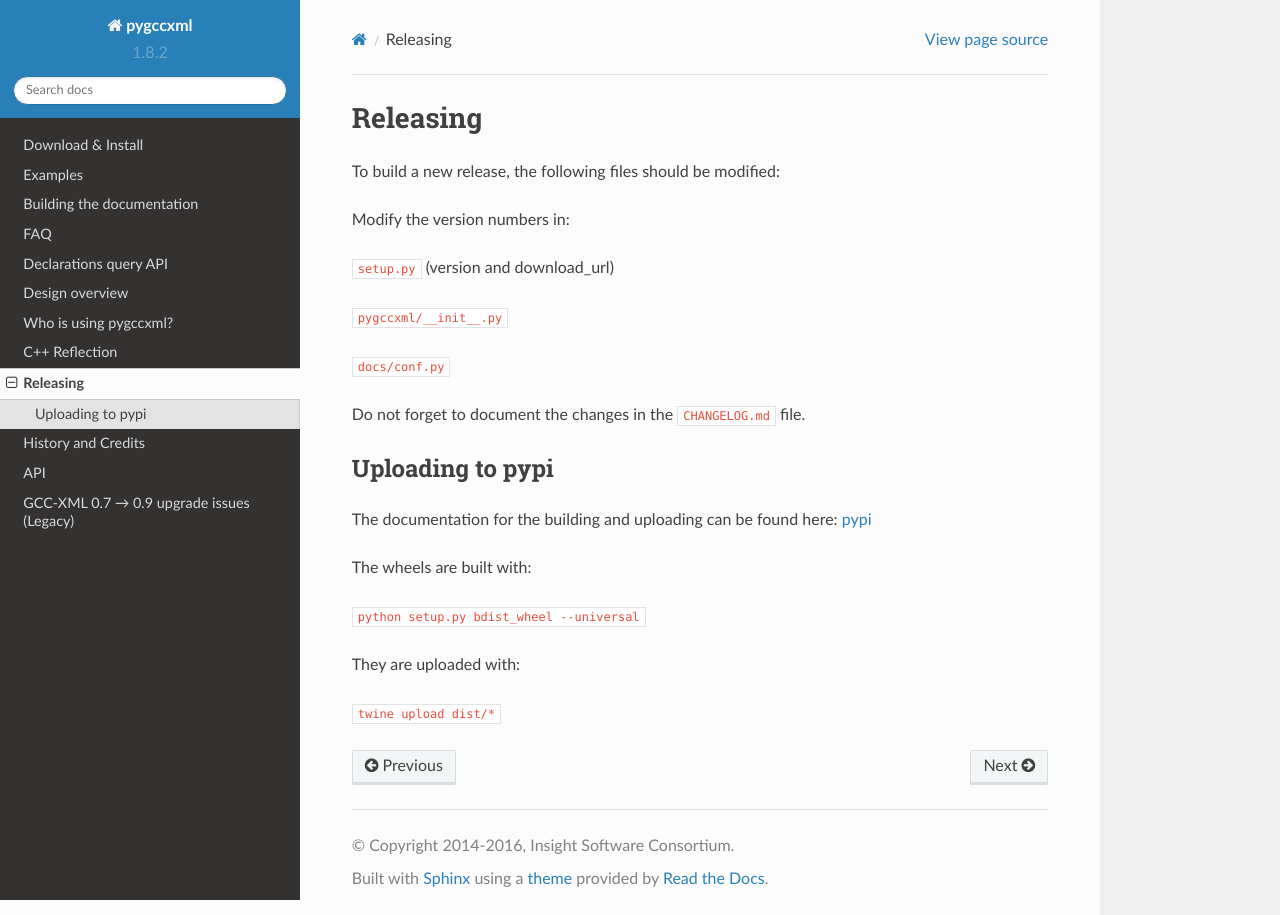
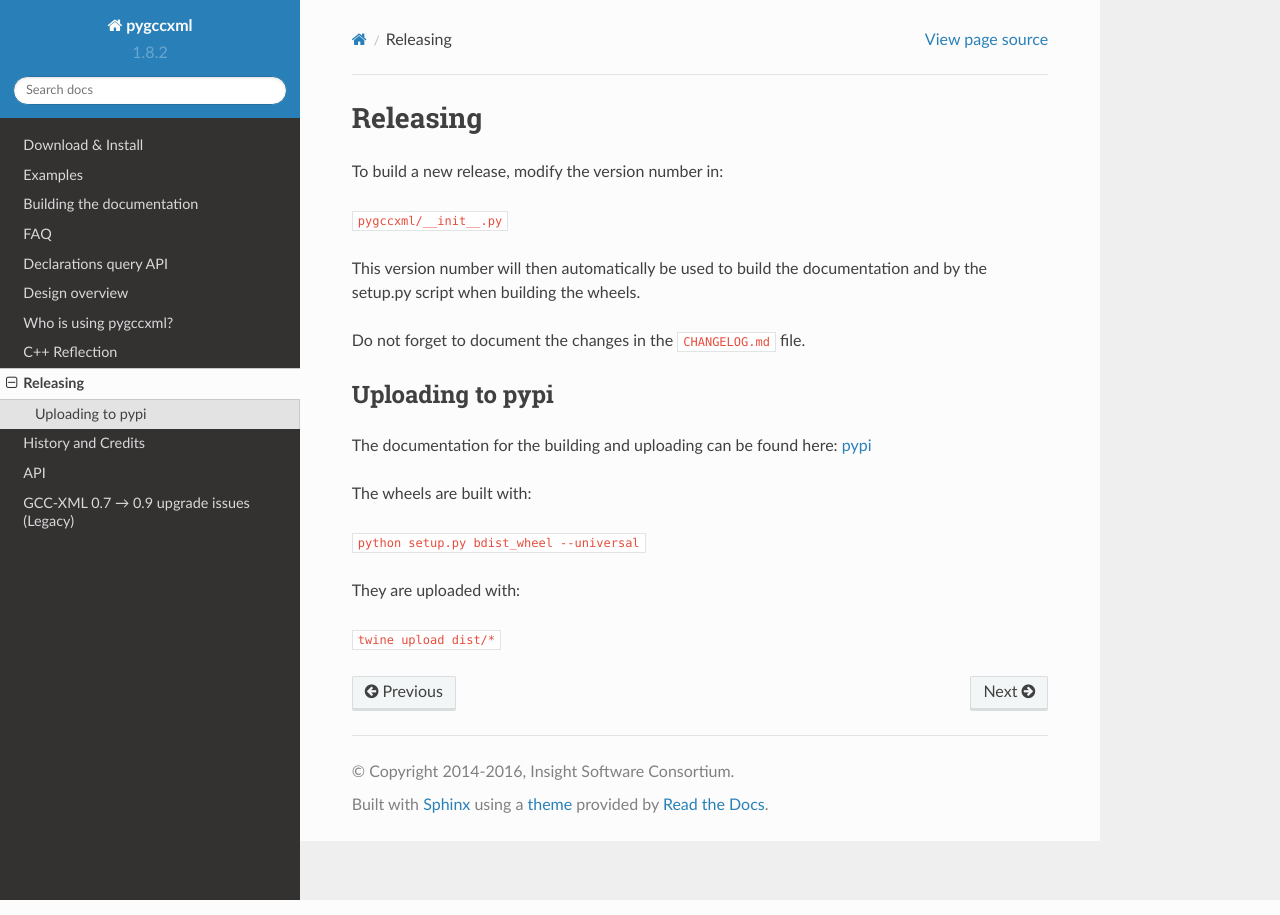
Before and after one commit to CastXML/pygccxml, a Sphinx documentation site: the page built from docs/releasing.rst, in a window 1280 px wide. Built offline with Sphinx 7.4.7 and the Read the Docs theme 2.0.0, drawn with Linux system fonts in a browser that asks for light colours; the version number is read from the project's files by our own code.

Commit message:
Update the documentation
Now that the previous commit single-sourced the version
number, we need only to change it at one place.

```diff
--- a/docs/releasing.rst
+++ b/docs/releasing.rst
@@ -1,15 +1,12 @@
 Releasing
 =========
 
-To build a new release, the following files should be modified:
-
-Modify the version numbers in:
-
-``setup.py`` (version and download_url)
+To build a new release, modify the version number in:
 
 ``pygccxml/__init__.py``
 
-``docs/conf.py``
+This version number will then automatically be used to build
+the documentation and by the setup.py script when building the wheels.
 
 Do not forget to document the changes in the ``CHANGELOG.md`` file.
 
```
